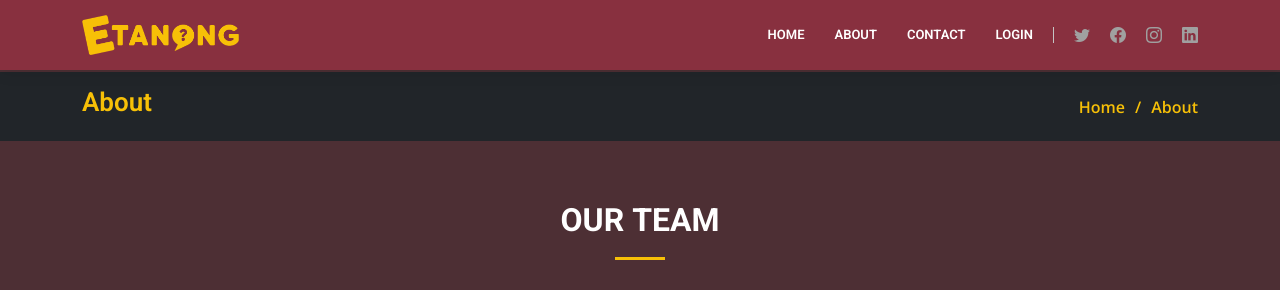
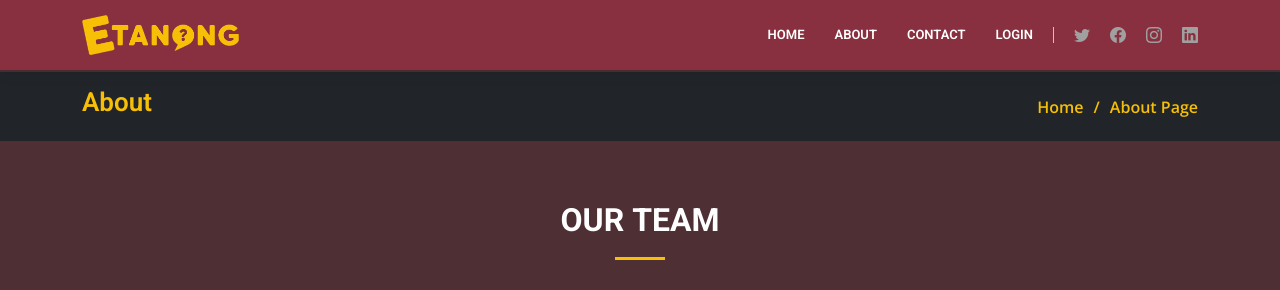
Before and after one commit to Junemhel/Capstone, a Django app: page /App/about in a window 1280 px wide. Shown: the top 290 px of the page. Run offline with Django 3.2, Linux system fonts and the light colour scheme; some libraries are stand-ins or nearby versions.

Commit message:
Update about.html

```diff
--- a/Etanong Github Copy/App/templates/about.html
+++ b/Etanong Github Copy/App/templates/about.html
@@ -11,7 +11,7 @@
           <h2>About</h2>
           <ol>
             <li><a href="{% url 'App:home_view' %}">Home</a></li>
-            <li>About</li>
+            <li>About Page</li>
           </ol>
         </div>
 
```
